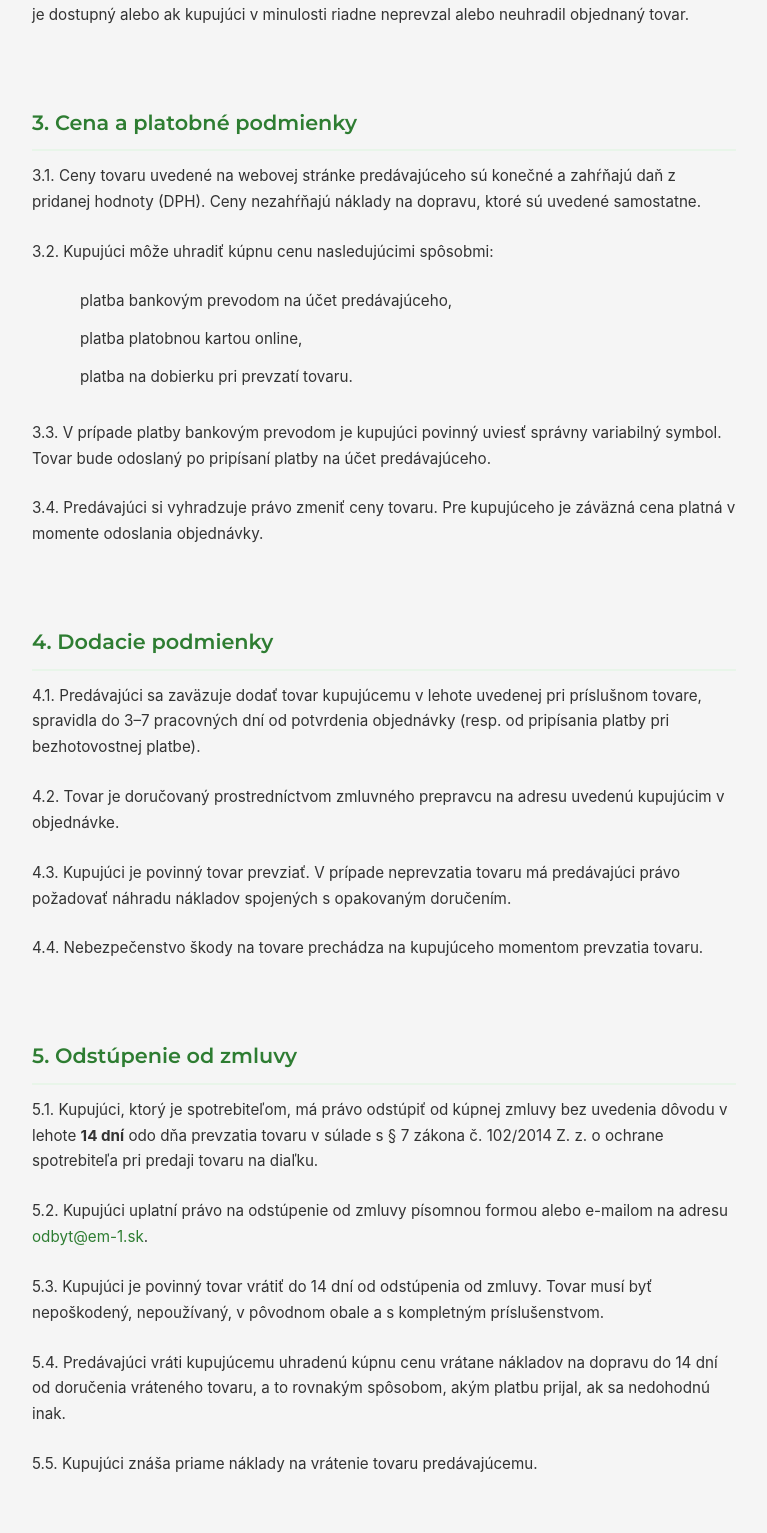
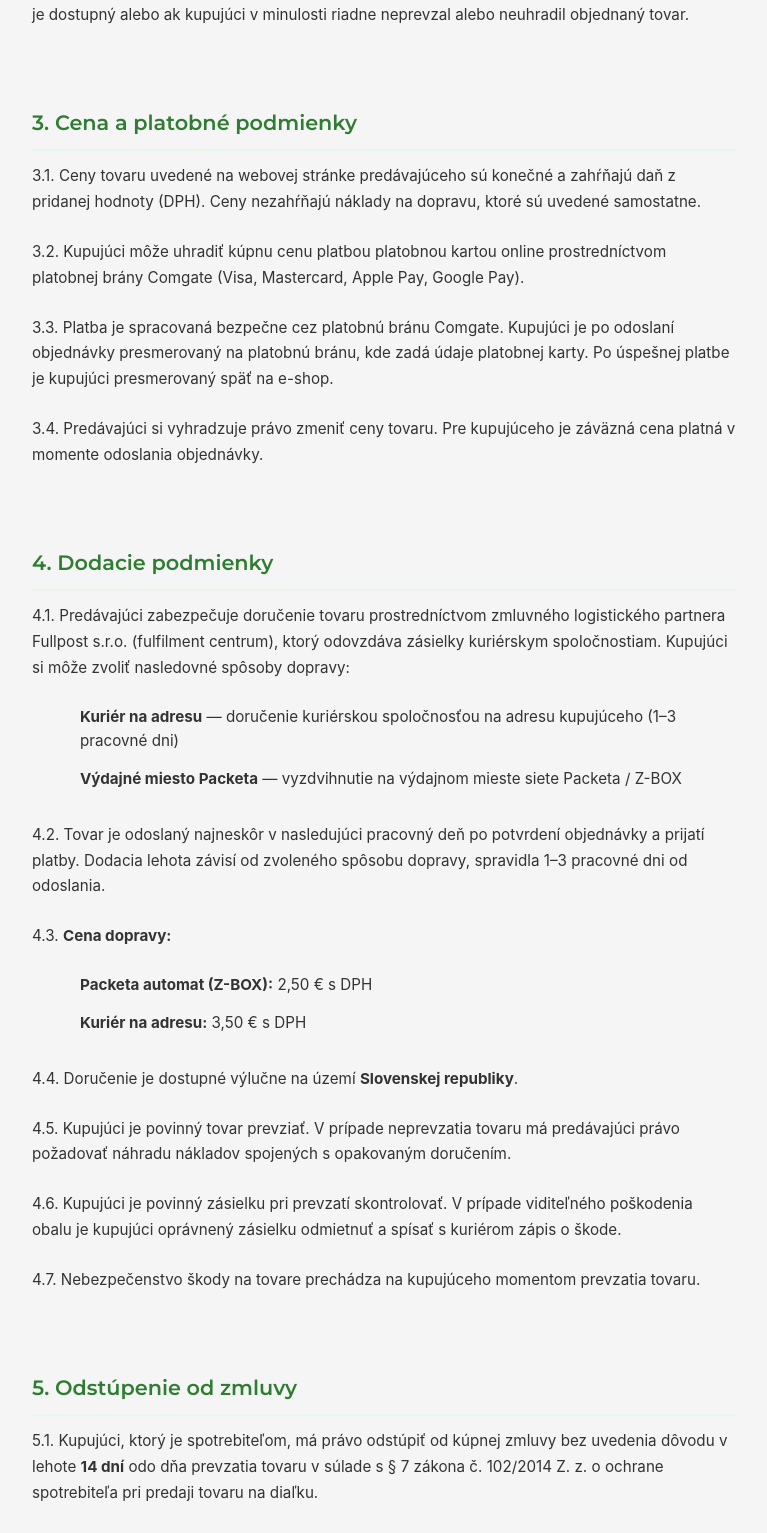
Before and after one commit to rauschiccsk/emcenter-web, a Python web app: template app/templates/terms.html in a window 1280 px wide. Shown: the part 1009-2542 px from the top of the page, without its empty margins (256-1023 px from the left). Run offline with Jinja, Linux system fonts and the light colour scheme; the template is opened without the code that fills it, so the values that code supplies are empty.

Commit message:
fix(vop): remove bank transfer and COD from payment terms, add shipping prices
- terms.html: Replace bank transfer + COD with Comgate card-only payment
- terms.html: Add detailed shipping section with Packeta (2,50€) and courier (3,50€) prices
- vop.html: Remove unapproved "free shipping over 35€" clause

Co-Authored-By: Claude Opus 4.6 <noreply@anthropic.com>

```diff
--- a/app/templates/terms.html
+++ b/app/templates/terms.html
@@ -53,13 +53,8 @@
                     <h2>3. Cena a platobné podmienky</h2>
                     <div class="legal-paragraphs">
                         <p>3.1. Ceny tovaru uvedené na webovej stránke predávajúceho sú konečné a zahŕňajú daň z pridanej hodnoty (DPH). Ceny nezahŕňajú náklady na dopravu, ktoré sú uvedené samostatne.</p>
-                        <p>3.2. Kupujúci môže uhradiť kúpnu cenu nasledujúcimi spôsobmi:</p>
-                        <ul>
-                            <li>platba bankovým prevodom na účet predávajúceho,</li>
-                            <li>platba platobnou kartou online,</li>
-                            <li>platba na dobierku pri prevzatí tovaru.</li>
-                        </ul>
-                        <p>3.3. V prípade platby bankovým prevodom je kupujúci povinný uviesť správny variabilný symbol. Tovar bude odoslaný po pripísaní platby na účet predávajúceho.</p>
+                        <p>3.2. Kupujúci môže uhradiť kúpnu cenu platbou platobnou kartou online prostredníctvom platobnej brány Comgate (Visa, Mastercard, Apple Pay, Google Pay).</p>
+                        <p>3.3. Platba je spracovaná bezpečne cez platobnú bránu Comgate. Kupujúci je po odoslaní objednávky presmerovaný na platobnú bránu, kde zadá údaje platobnej karty. Po úspešnej platbe je kupujúci presmerovaný späť na e-shop.</p>
                         <p>3.4. Predávajúci si vyhradzuje právo zmeniť ceny tovaru. Pre kupujúceho je záväzná cena platná v momente odoslania objednávky.</p>
                     </div>
                 </div>
@@ -68,10 +63,21 @@
                 <div class="legal-section">
                     <h2>4. Dodacie podmienky</h2>
                     <div class="legal-paragraphs">
-                        <p>4.1. Predávajúci sa zaväzuje dodať tovar kupujúcemu v lehote uvedenej pri príslušnom tovare, spravidla do 3–7 pracovných dní od potvrdenia objednávky (resp. od pripísania platby pri bezhotovostnej platbe).</p>
-                        <p>4.2. Tovar je doručovaný prostredníctvom zmluvného prepravcu na adresu uvedenú kupujúcim v objednávke.</p>
-                        <p>4.3. Kupujúci je povinný tovar prevziať. V prípade neprevzatia tovaru má predávajúci právo požadovať náhradu nákladov spojených s opakovaným doručením.</p>
-                        <p>4.4. Nebezpečenstvo škody na tovare prechádza na kupujúceho momentom prevzatia tovaru.</p>
+                        <p>4.1. Predávajúci zabezpečuje doručenie tovaru prostredníctvom zmluvného logistického partnera Fullpost s.r.o. (fulfilment centrum), ktorý odovzdáva zásielky kuriérskym spoločnostiam. Kupujúci si môže zvoliť nasledovné spôsoby dopravy:</p>
+                        <ul>
+                            <li><strong>Kuriér na adresu</strong> — doručenie kuriérskou spoločnosťou na adresu kupujúceho (1–3 pracovné dni)</li>
+                            <li><strong>Výdajné miesto Packeta</strong> — vyzdvihnutie na výdajnom mieste siete Packeta / Z-BOX</li>
+                        </ul>
+                        <p>4.2. Tovar je odoslaný najneskôr v nasledujúci pracovný deň po potvrdení objednávky a prijatí platby. Dodacia lehota závisí od zvoleného spôsobu dopravy, spravidla 1–3 pracovné dni od odoslania.</p>
+                        <p>4.3. <strong>Cena dopravy:</strong></p>
+                        <ul>
+                            <li><strong>Packeta automat (Z-BOX):</strong> 2,50 € s DPH</li>
+                            <li><strong>Kuriér na adresu:</strong> 3,50 € s DPH</li>
+                        </ul>
+                        <p>4.4. Doručenie je dostupné výlučne na území <strong>Slovenskej republiky</strong>.</p>
+                        <p>4.5. Kupujúci je povinný tovar prevziať. V prípade neprevzatia tovaru má predávajúci právo požadovať náhradu nákladov spojených s opakovaným doručením.</p>
+                        <p>4.6. Kupujúci je povinný zásielku pri prevzatí skontrolovať. V prípade viditeľného poškodenia obalu je kupujúci oprávnený zásielku odmietnuť a spísať s kuriérom zápis o škode.</p>
+                        <p>4.7. Nebezpečenstvo škody na tovare prechádza na kupujúceho momentom prevzatia tovaru.</p>
                     </div>
                 </div>
 
--- a/app/templates/vop.html
+++ b/app/templates/vop.html
@@ -114,7 +114,6 @@
                     <ul>
                         <li><strong>Packeta automat (Z-BOX):</strong> 2,50 € s DPH</li>
                         <li><strong>Kuriér na adresu:</strong> 3,50 € s DPH</li>
-                        <li>Pri objednávke v hodnote <strong>35,00 € a viac</strong> (vrátane DPH): <strong>doprava zadarmo</strong></li>
                     </ul>
 
                     <p>5.4. Doručenie je dostupné výlučne na území <strong>Slovenskej republiky</strong>.</p>
```
